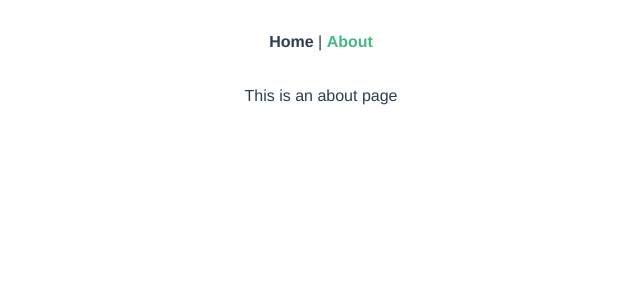
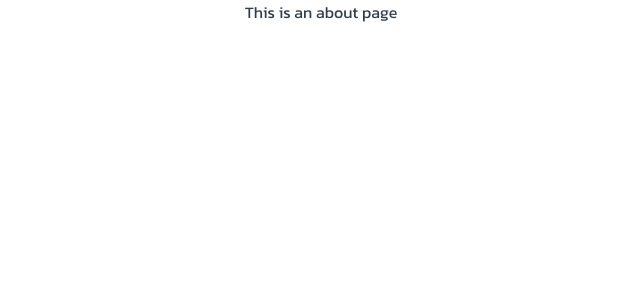
Before and after one commit to INT222-MASKAWA-CATALOG/Front-End, a Vue app: page /about in a window 1280 px wide. Shown: the top 300 px of the page, without its empty margins (319-959 px from the left). Built offline with nearby package versions, Linux system fonts and the light colour scheme.

Commit message:
Set Environment

```diff
--- a/public/index.html
+++ b/public/index.html
@@ -6,6 +6,7 @@
     <meta name="viewport" content="width=device-width,initial-scale=1.0">
     <link rel="icon" href="<%= BASE_URL %>favicon.ico">
     <link href="https://cdn.jsdelivr.net/npm/remixicon@2.5.0/fonts/remixicon.css" rel="stylesheet">
+    <link href="https://fonts.googleapis.com/css2?family=Kanit:ital,wght@0,100;0,200;0,300;0,400;0,500;0,600;0,700;0,800;0,900;1,100;1,200;1,300;1,400;1,500;1,600;1,700;1,800;1,900&display=swap" rel="stylesheet">
     <title><%= htmlWebpackPlugin.options.title %></title>
   </head>
   <body>
--- a/src/App.vue
+++ b/src/App.vue
@@ -1,30 +1,13 @@
 <template>
-  <div id="nav">
-    <router-link to="/">Home</router-link> |
-    <router-link to="/about">About</router-link>
-  </div>
   <router-view/>
 </template>
 
 <style>
 #app {
-  font-family: Avenir, Helvetica, Arial, sans-serif;
+  font-family: 'Kanit', sans-serif;
   -webkit-font-smoothing: antialiased;
   -moz-osx-font-smoothing: grayscale;
   text-align: center;
   color: #2c3e50;
 }
-
-#nav {
-  padding: 30px;
-}
-
-#nav a {
-  font-weight: bold;
-  color: #2c3e50;
-}
-
-#nav a.router-link-exact-active {
-  color: #42b983;
-}
 </style>
--- a/src/router/index.js
+++ b/src/router/index.js
@@ -1,18 +1,20 @@
 import { createRouter, createWebHistory } from 'vue-router'
-import Home from '../views/Home.vue'
+import Welcome from '../views/Welcome.vue'
 
 const routes = [
   {
     path: '/',
+    name: 'Welcome',
+    component: Welcome
+  },
+  {
+    path: '/home',
     name: 'Home',
-    component: Home
+    component: () => import(/* webpackChunkName: "home" */ '../views/Home.vue')
   },
   {
     path: '/about',
     name: 'About',
-    // route level code-splitting
-    // this generates a separate chunk (about.[hash].js) for this route
-    // which is lazy-loaded when the route is visited.
     component: () => import(/* webpackChunkName: "about" */ '../views/About.vue')
   }
 ]
--- a/tailwind.config.js
+++ b/tailwind.config.js
@@ -26,6 +26,8 @@ module.exports = {
       indigo: colors.indigo,
       purple: colors.violet,
       pink: colors.pink,
+      yellowPastel: "#F3F094",
+      grayon: "#F5F5F5"
     },
     spacing: {
       px: '1px',
```
